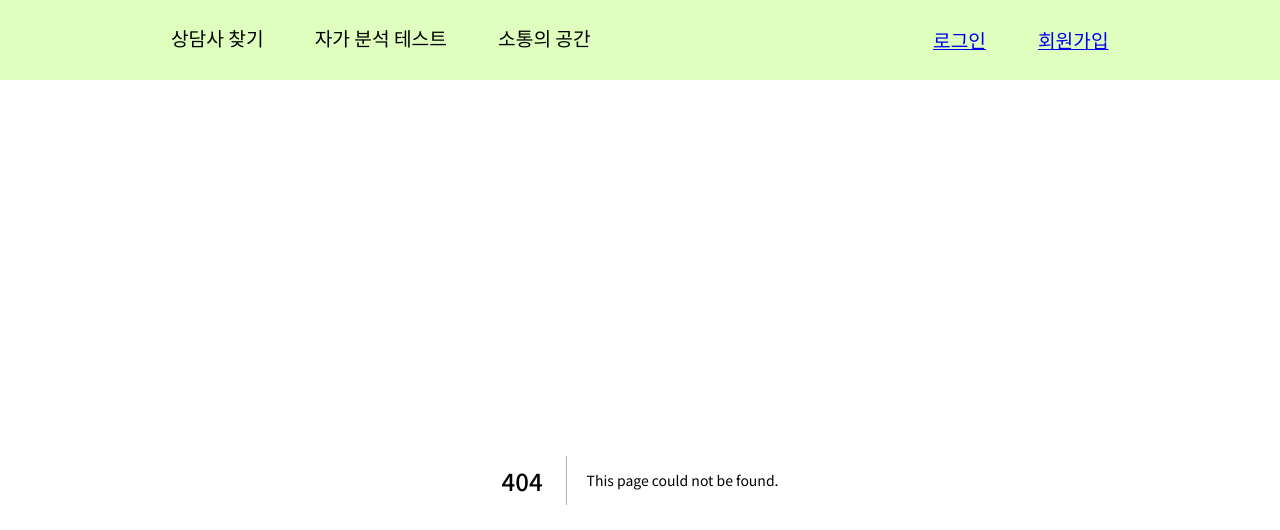
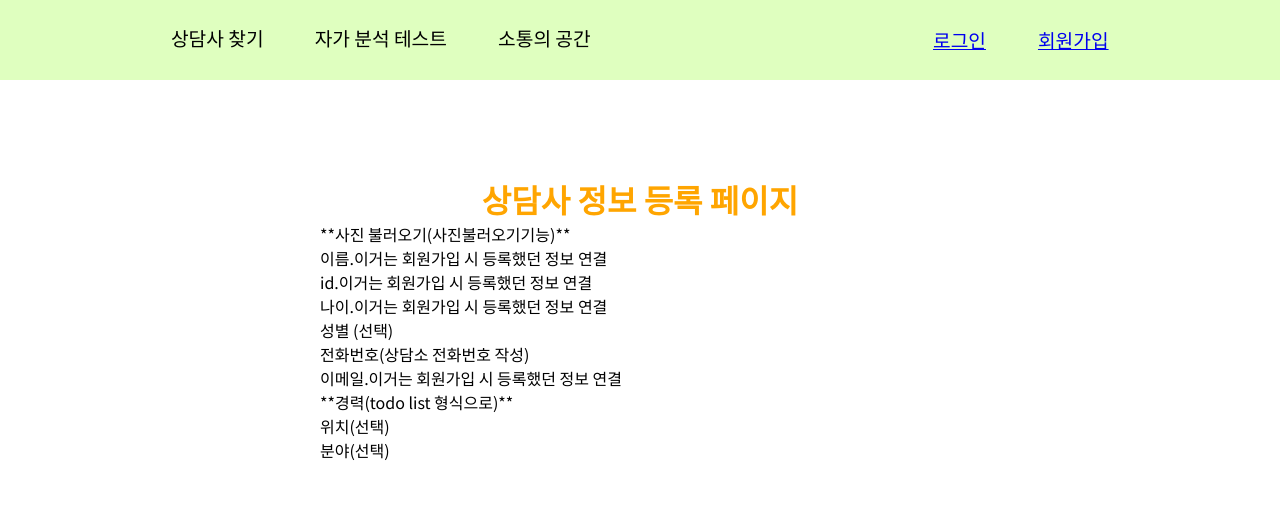
Before and after one commit to GDSC-SKHU/4Team-Solution-Fe, a Next.js app in the folder solution4/: page /cRegistration in a window 1280 px wide. Before the commit this address had no page. Shown: the top 530 px of the page. Built offline with nearby package versions, Linux system fonts and the light colour scheme.

Commit message:
feat: 상담사 등록페이지 기능 구현 기본 틀

```diff
--- /dev/null
+++ b/solution4/src/components/Career.tsx
@@ -0,0 +1,3 @@
+export default function Career() {
+  return <></>;
+}
--- /dev/null
+++ b/solution4/src/components/PhotoUpload.tsx
@@ -0,0 +1,3 @@
+export default function PhotoUpload() {
+    return(<></>)
+}
--- /dev/null
+++ b/solution4/src/pages/cRegistration.tsx
@@ -0,0 +1,50 @@
+import Career from "@/components/Career";
+import PhotoUpload from "@/components/PhotoUpload";
+import styled from "styled-components";
+
+export default function CRegistration() {
+  return (
+    <Container>
+      <Title>상담사 정보 등록 페이지</Title>
+      <CRegistrationForm>
+        <div>
+          **사진 불러오기(사진불러오기기능)**
+          <PhotoUpload />
+        </div>
+        <div>이름.이거는 회원가입 시 등록했던 정보 연결</div>
+        <div>id.이거는 회원가입 시 등록했던 정보 연결</div>
+        <div>나이.이거는 회원가입 시 등록했던 정보 연결</div>
+        <div>성별 (선택)</div>
+        <div>전화번호(상담소 전화번호 작성)</div>
+        <div>이메일.이거는 회원가입 시 등록했던 정보 연결</div>
+        <div>
+          **경력(todo list 형식으로)**
+          <Career />
+        </div>
+        <div>위치(선택)</div>
+        <div>분야(선택)</div>
+      </CRegistrationForm>
+    </Container>
+  );
+}
+
+const Container = styled.div`
+  margin-top: 6rem;
+  margin-bottom: 2rem;
+
+  display: flex;
+  justify-content: center;
+  align-items: center;
+  flex-direction: column;
+`;
+
+const CRegistrationForm = styled.form`
+  width: 40rem;
+  height: 100rem;
+`;
+
+const Title = styled.p`
+  font-size: 2em;
+  font-weight: 900;
+  color: orange;
+`;
```
